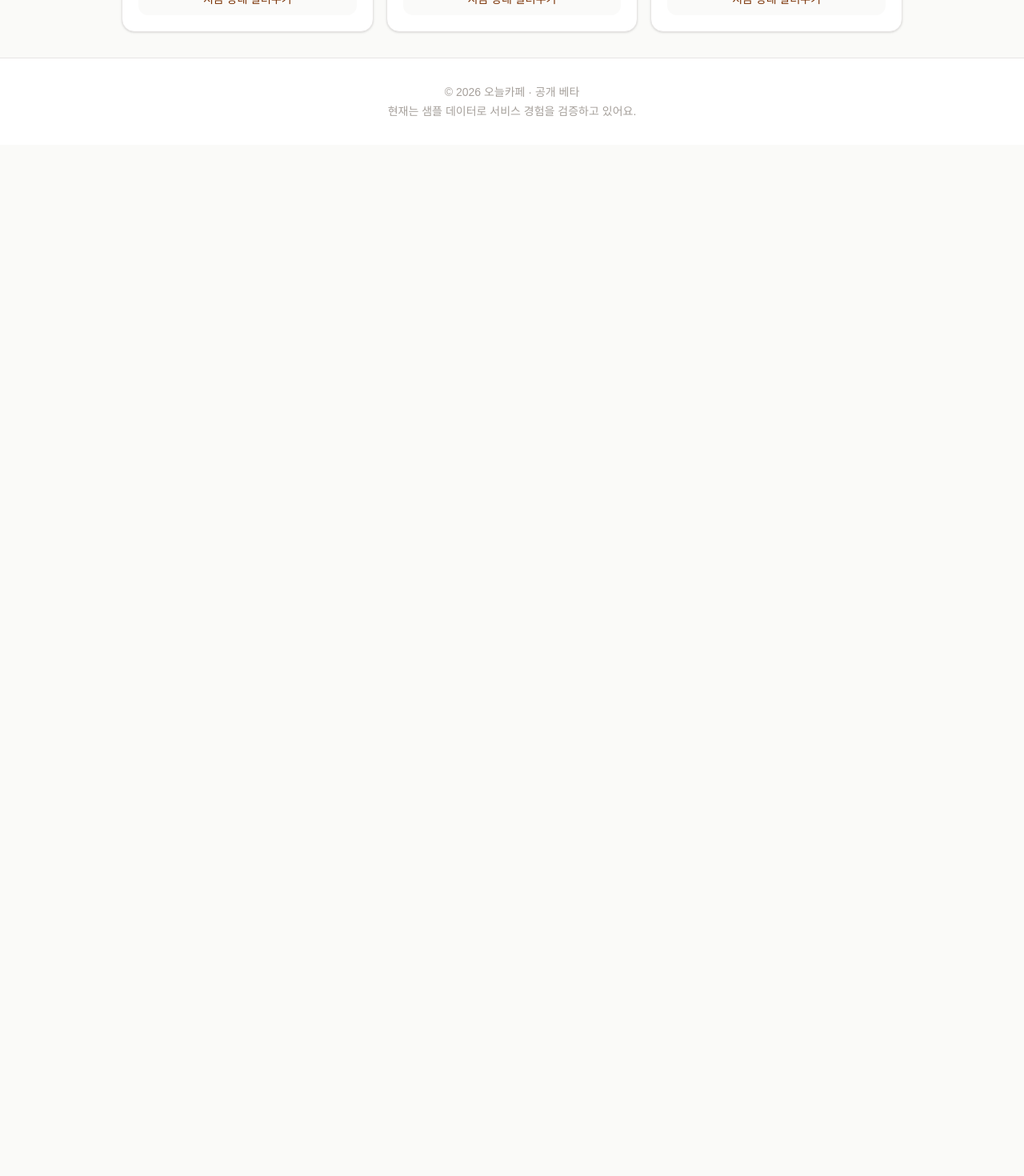
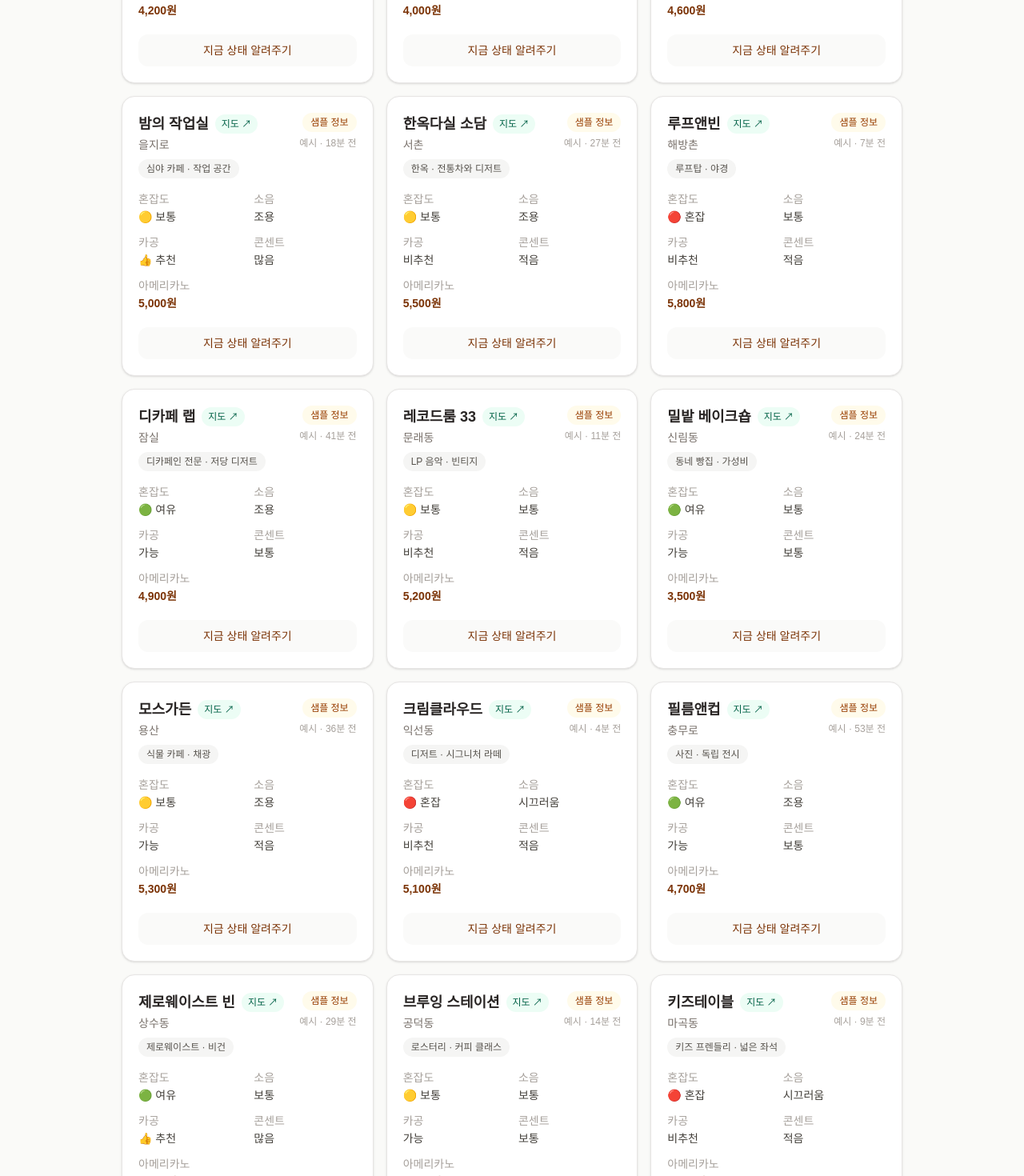
Before and after one commit to audwl/TodayCafe, a Next.js app: page / in a window 1280 px wide. Shown: the part 1100-2570 px from the top of the page at 80% size. Before the commit the page ends 1281 px from the top, so only its background shows below. Built offline with nearby package versions, Linux system fonts and the light colour scheme.

Commit message:
Expand sample cafe concepts

```diff
--- a/src/components/CafeCard.tsx
+++ b/src/components/CafeCard.tsx
@@ -32,6 +32,11 @@ export default function CafeCard({ cafe, onReportStatus }: CafeCardProps) {
           <p className="mt-0.5 text-sm text-stone-500">
             {cafe.address || cafe.neighborhood}
           </p>
+          {cafe.category ? (
+            <p className="mt-2 inline-flex rounded-full bg-stone-100 px-2.5 py-1 text-xs font-medium text-stone-600">
+              {cafe.category}
+            </p>
+          ) : null}
         </div>
         <div className="flex shrink-0 flex-col items-end gap-1.5">
           <span className={`rounded-full px-2.5 py-1 text-xs font-medium ${
--- a/src/data/sampleCafes.ts
+++ b/src/data/sampleCafes.ts
@@ -5,6 +5,7 @@ export const sampleCafes: Cafe[] = [
     id: "1",
     name: "카페 온도",
     neighborhood: "망원동",
+    category: "북카페 · 조용한 좌석",
     crowdedness: "여유",
     noise: "조용",
     workFriendly: "추천",
@@ -16,6 +17,7 @@ export const sampleCafes: Cafe[] = [
     id: "2",
     name: "브라운커피",
     neighborhood: "연남동",
+    category: "펫 프렌들리 · 테라스",
     crowdedness: "보통",
     noise: "보통",
     workFriendly: "가능",
@@ -27,6 +29,7 @@ export const sampleCafes: Cafe[] = [
     id: "3",
     name: "모닝글로우",
     neighborhood: "성수동",
+    category: "대형 베이커리 · 포토존",
     crowdedness: "혼잡",
     noise: "시끄러움",
     workFriendly: "비추천",
@@ -38,6 +41,7 @@ export const sampleCafes: Cafe[] = [
     id: "4",
     name: "라떼아트",
     neighborhood: "합정동",
+    category: "카공 라운지 · 넓은 테이블",
     crowdedness: "여유",
     noise: "조용",
     workFriendly: "추천",
@@ -49,6 +53,7 @@ export const sampleCafes: Cafe[] = [
     id: "5",
     name: "원두향",
     neighborhood: "망원동",
+    category: "스페셜티 · 핸드드립",
     crowdedness: "보통",
     noise: "조용",
     workFriendly: "추천",
@@ -60,6 +65,7 @@ export const sampleCafes: Cafe[] = [
     id: "6",
     name: "커피숲",
     neighborhood: "연남동",
+    category: "플랜테리어 · 브런치",
     crowdedness: "혼잡",
     noise: "보통",
     workFriendly: "가능",
@@ -67,4 +73,148 @@ export const sampleCafes: Cafe[] = [
     americanoPrice: 4600,
     lastUpdatedMinutes: 12,
   },
+  {
+    id: "7",
+    name: "밤의 작업실",
+    neighborhood: "을지로",
+    category: "심야 카페 · 작업 공간",
+    crowdedness: "보통",
+    noise: "조용",
+    workFriendly: "추천",
+    outlets: "많음",
+    americanoPrice: 5000,
+    lastUpdatedMinutes: 18,
+  },
+  {
+    id: "8",
+    name: "한옥다실 소담",
+    neighborhood: "서촌",
+    category: "한옥 · 전통차와 디저트",
+    crowdedness: "보통",
+    noise: "조용",
+    workFriendly: "비추천",
+    outlets: "적음",
+    americanoPrice: 5500,
+    lastUpdatedMinutes: 27,
+  },
+  {
+    id: "9",
+    name: "루프앤빈",
+    neighborhood: "해방촌",
+    category: "루프탑 · 야경",
+    crowdedness: "혼잡",
+    noise: "보통",
+    workFriendly: "비추천",
+    outlets: "적음",
+    americanoPrice: 5800,
+    lastUpdatedMinutes: 7,
+  },
+  {
+    id: "10",
+    name: "디카페 랩",
+    neighborhood: "잠실",
+    category: "디카페인 전문 · 저당 디저트",
+    crowdedness: "여유",
+    noise: "조용",
+    workFriendly: "가능",
+    outlets: "보통",
+    americanoPrice: 4900,
+    lastUpdatedMinutes: 41,
+  },
+  {
+    id: "11",
+    name: "레코드룸 33",
+    neighborhood: "문래동",
+    category: "LP 음악 · 빈티지",
+    crowdedness: "보통",
+    noise: "보통",
+    workFriendly: "비추천",
+    outlets: "적음",
+    americanoPrice: 5200,
+    lastUpdatedMinutes: 11,
+  },
+  {
+    id: "12",
+    name: "밀밭 베이크숍",
+    neighborhood: "신림동",
+    category: "동네 빵집 · 가성비",
+    crowdedness: "여유",
+    noise: "보통",
+    workFriendly: "가능",
+    outlets: "보통",
+    americanoPrice: 3500,
+    lastUpdatedMinutes: 24,
+  },
+  {
+    id: "13",
+    name: "모스가든",
+    neighborhood: "용산",
+    category: "식물 카페 · 채광",
+    crowdedness: "보통",
+    noise: "조용",
+    workFriendly: "가능",
+    outlets: "적음",
+    americanoPrice: 5300,
+    lastUpdatedMinutes: 36,
+  },
+  {
+    id: "14",
+    name: "크림클라우드",
+    neighborhood: "익선동",
+    category: "디저트 · 시그니처 라떼",
+    crowdedness: "혼잡",
+    noise: "시끄러움",
+    workFriendly: "비추천",
+    outlets: "적음",
+    americanoPrice: 5100,
+    lastUpdatedMinutes: 4,
+  },
+  {
+    id: "15",
+    name: "필름앤컵",
+    neighborhood: "충무로",
+    category: "사진 · 독립 전시",
+    crowdedness: "여유",
+    noise: "조용",
+    workFriendly: "가능",
+    outlets: "보통",
+    americanoPrice: 4700,
+    lastUpdatedMinutes: 53,
+  },
+  {
+    id: "16",
+    name: "제로웨이스트 빈",
+    neighborhood: "상수동",
+    category: "제로웨이스트 · 비건",
+    crowdedness: "여유",
+    noise: "보통",
+    workFriendly: "추천",
+    outlets: "많음",
+    americanoPrice: 4600,
+    lastUpdatedMinutes: 29,
+  },
+  {
+    id: "17",
+    name: "브루잉 스테이션",
+    neighborhood: "공덕동",
+    category: "로스터리 · 커피 클래스",
+    crowdedness: "보통",
+    noise: "보통",
+    workFriendly: "가능",
+    outlets: "보통",
+    americanoPrice: 4300,
+    lastUpdatedMinutes: 14,
+  },
+  {
+    id: "18",
+    name: "키즈테이블",
+    neighborhood: "마곡동",
+    category: "키즈 프렌들리 · 넓은 좌석",
+    crowdedness: "혼잡",
+    noise: "시끄러움",
+    workFriendly: "비추천",
+    outlets: "적음",
+    americanoPrice: 4400,
+    lastUpdatedMinutes: 9,
+  },
 ];
--- a/src/lib/cafeStorage.ts
+++ b/src/lib/cafeStorage.ts
@@ -6,7 +6,22 @@ const STORAGE_KEY = "todaycafe:cafes:v1";
 export function loadCafes(): Cafe[] {
   try {
     const saved = window.localStorage.getItem(STORAGE_KEY);
-    return saved ? (JSON.parse(saved) as Cafe[]) : sampleCafes;
+    if (!saved) return sampleCafes;
+
+    const parsed = JSON.parse(saved) as unknown;
+    if (!Array.isArray(parsed)) return sampleCafes;
+
+    const savedCafes = parsed as Cafe[];
+    const savedById = new Map(savedCafes.map((cafe) => [cafe.id, cafe]));
+    const sampleIds = new Set(sampleCafes.map((cafe) => cafe.id));
+    const submittedCafes = savedCafes.filter((cafe) => !sampleIds.has(cafe.id));
+    const mergedSamples = sampleCafes.map((sample) => ({
+      ...sample,
+      ...savedById.get(sample.id),
+      category: savedById.get(sample.id)?.category || sample.category,
+    }));
+
+    return [...submittedCafes, ...mergedSamples];
   } catch {
     return sampleCafes;
   }
--- a/src/lib/cafeUtils.ts
+++ b/src/lib/cafeUtils.ts
@@ -51,7 +51,9 @@ export function filterCafes(
     result = result.filter(
       (cafe) =>
         cafe.name.toLowerCase().includes(query) ||
-        cafe.neighborhood.toLowerCase().includes(query)
+        cafe.neighborhood.toLowerCase().includes(query) ||
+        cafe.address?.toLowerCase().includes(query) ||
+        cafe.category?.toLowerCase().includes(query)
     );
   }
 
```
Also changed, not shown: 1 other file (tests, documents, lock files or other folders).
